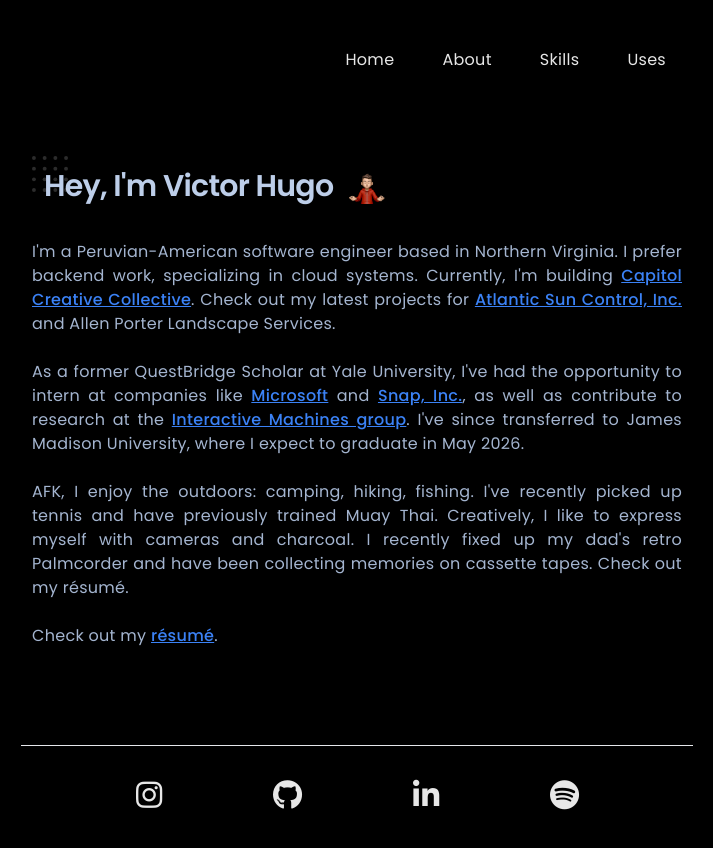
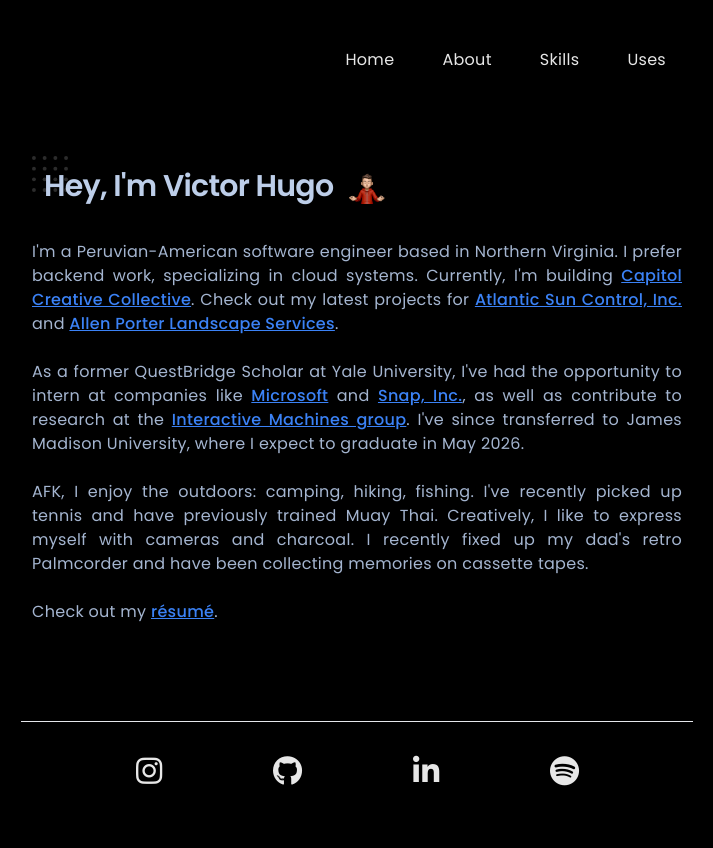
Before and after one commit to victor-hugo-dc/victor-hugo-dc.github.io, a React (Create React App) app: page / in a window 1280 px wide. Shown: the top 848 px of the page, without its empty margins (283-996 px from the left). Built offline with nearby package versions, Linux system fonts and the light colour scheme.

Commit message:
fix: typo

```diff
--- a/src/pages/Home/index.js
+++ b/src/pages/Home/index.js
@@ -22,11 +22,11 @@
                 </h1>
                 <div className="mb-8 prose leading-6 text-justify text-gray-600 dark:text-gray-400">
                     <p>
-                        I&apos;m a Peruvian-American software engineer based in Northern Virginia. I prefer backend work, specializing in cloud systems. Currently, I&apos;m building <a target="_blank" rel="noreferrer" href="https://javiwebdesign.com">Capitol Creative Collective</a>. Check out my latest projects for <a target="_blank" rel="noreferrer" href="https://www.instagram.com/atlanticsuncontrol_inc/">Atlantic Sun Control, Inc.</a> and <a target="_blank" rel="noreferrer" href="https://allenporterlandscaping.com/"></a>Allen Porter Landscape Services.
+                        I&apos;m a Peruvian-American software engineer based in Northern Virginia. I prefer backend work, specializing in cloud systems. Currently, I&apos;m building <a target="_blank" rel="noreferrer" href="https://javiwebdesign.com">Capitol Creative Collective</a>. Check out my latest projects for <a target="_blank" rel="noreferrer" href="https://www.instagram.com/atlanticsuncontrol_inc/">Atlantic Sun Control, Inc.</a> and <a target="_blank" rel="noreferrer" href="https://allenporterlandscaping.com/">Allen Porter Landscape Services</a>.
                         <br /><br />
                         As a former QuestBridge Scholar at Yale University, I&apos;ve had the opportunity to intern at companies like <a target="_blank" rel="noreferrer" href="https://www.microsoft.com/en-us/">Microsoft</a> and <a target="_blank" rel="noreferrer" href="https://www.snapchat.com/">Snap, Inc.</a>, as well as contribute to research at the <a target="_blank" rel='noreferrer' href='https://interactive-machines.com/'>Interactive Machines group</a>. I&apos;ve since transferred to James Madison University, where I expect to graduate in May 2026.
                         <br /><br />
-                        AFK, I enjoy the outdoors: camping, hiking, fishing. I&apos;ve recently picked up tennis and have previously trained Muay Thai. Creatively, I like to express myself with cameras and charcoal. I recently fixed up my dad&apos;s retro Palmcorder and have been collecting memories on cassette tapes. Check out my résumé.
+                        AFK, I enjoy the outdoors: camping, hiking, fishing. I&apos;ve recently picked up tennis and have previously trained Muay Thai. Creatively, I like to express myself with cameras and charcoal. I recently fixed up my dad&apos;s retro Palmcorder and have been collecting memories on cassette tapes.
                         <br /><br />
                         Check out my <a href='assets/victor-hugo-dc.pdf'>r&eacute;sum&eacute;</a>.
                     </p>
```
